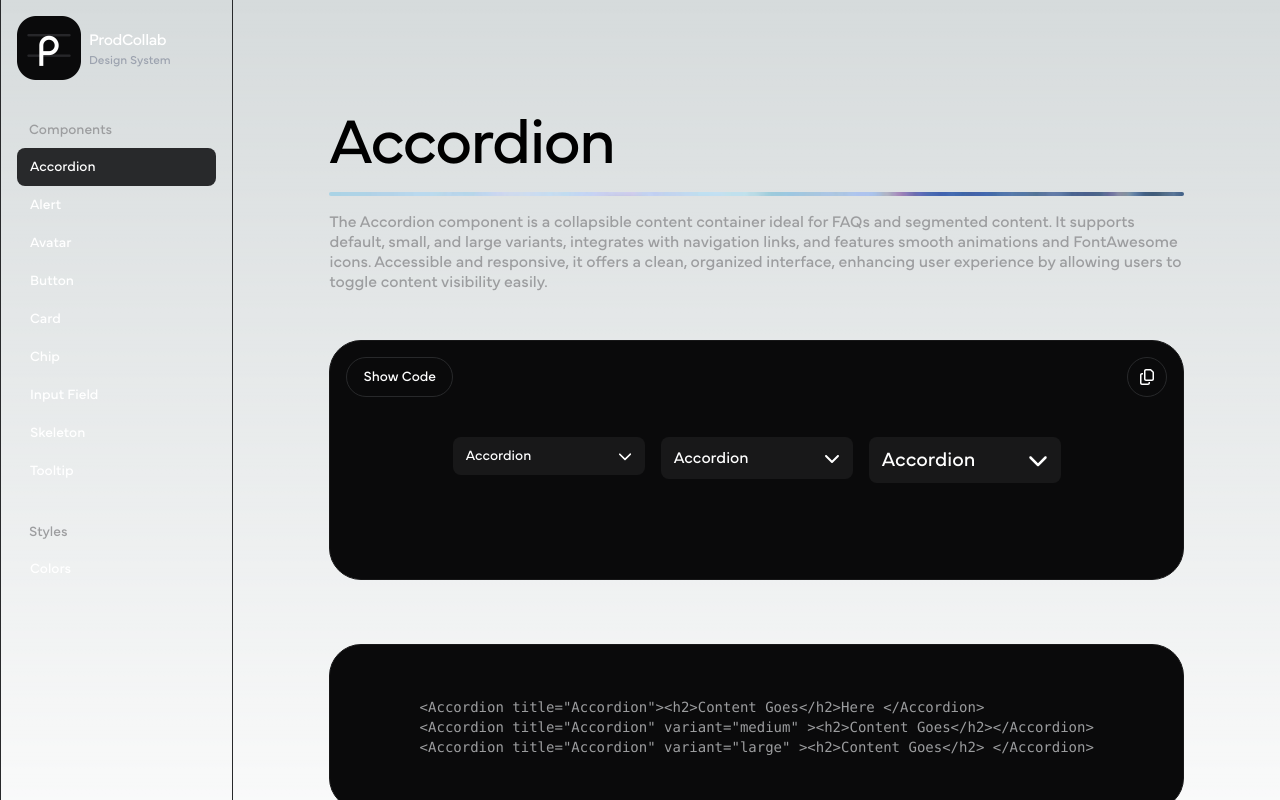
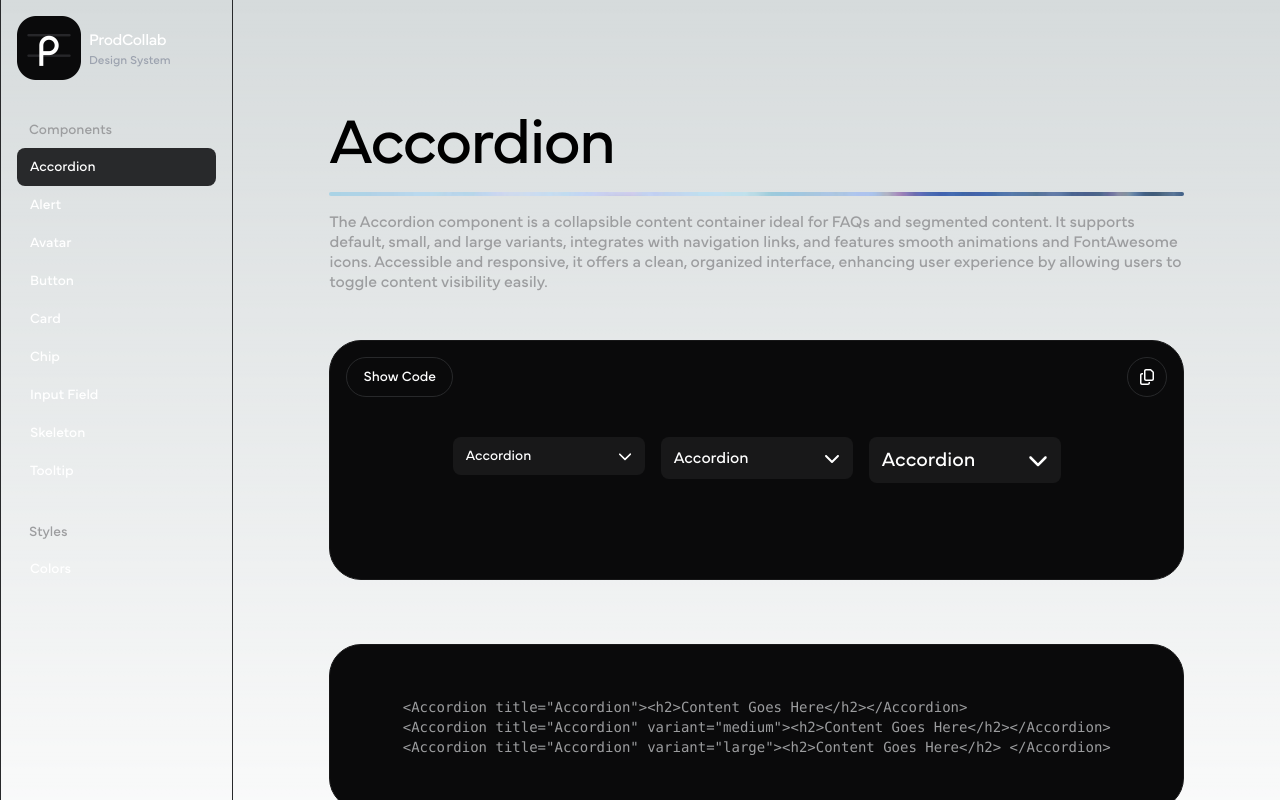
Before and after one commit to rasheemtrq/prodcollab-design-system, a Next.js app: page /components/accordion in a window 1280 px wide. Shown: the top 800 px of the page. Built offline with nearby package versions, Linux system fonts and the light colour scheme; a web font is replaced by a local one.

Commit message:
fixed accordion children content

```diff
--- a/src/app/components/accordion/page.tsx
+++ b/src/app/components/accordion/page.tsx
@@ -67,13 +67,13 @@ const AccordionPage: React.FC = () => {
 
                     <div className="grid grid-cols-3 gap-4">
                         <Accordion title="Accordion">
-                            <h2>Content Goes</h2>
+                            <h2>Content Goes Here</h2>
                         </Accordion>
                         <Accordion title="Accordion" variant="medium" >
-                            <h2>Content Goes</h2>
+                            <h2>Content Goes Here</h2>
                         </Accordion>
                         <Accordion title="Accordion" variant="large" >
-                            <h2>Content Goes</h2>
+                            <h2>Content Goes Here</h2>
                         </Accordion>
                     </div>
                     <div className="w-[44rem]">
@@ -89,9 +89,9 @@ const AccordionPage: React.FC = () => {
                     <pre className="text-secondary text-sm py-8">
                         <code>
                             {`
-<Accordion title="Accordion"><h2>Content Goes</h2>Here </Accordion>
-<Accordion title="Accordion" variant="medium" ><h2>Content Goes</h2></Accordion>
-<Accordion title="Accordion" variant="large" ><h2>Content Goes</h2> </Accordion>
+<Accordion title="Accordion"><h2>Content Goes Here</h2></Accordion>
+<Accordion title="Accordion" variant="medium"><h2>Content Goes Here</h2></Accordion>
+<Accordion title="Accordion" variant="large"><h2>Content Goes Here</h2> </Accordion>
             `}
                         </code>
                     </pre>
```
